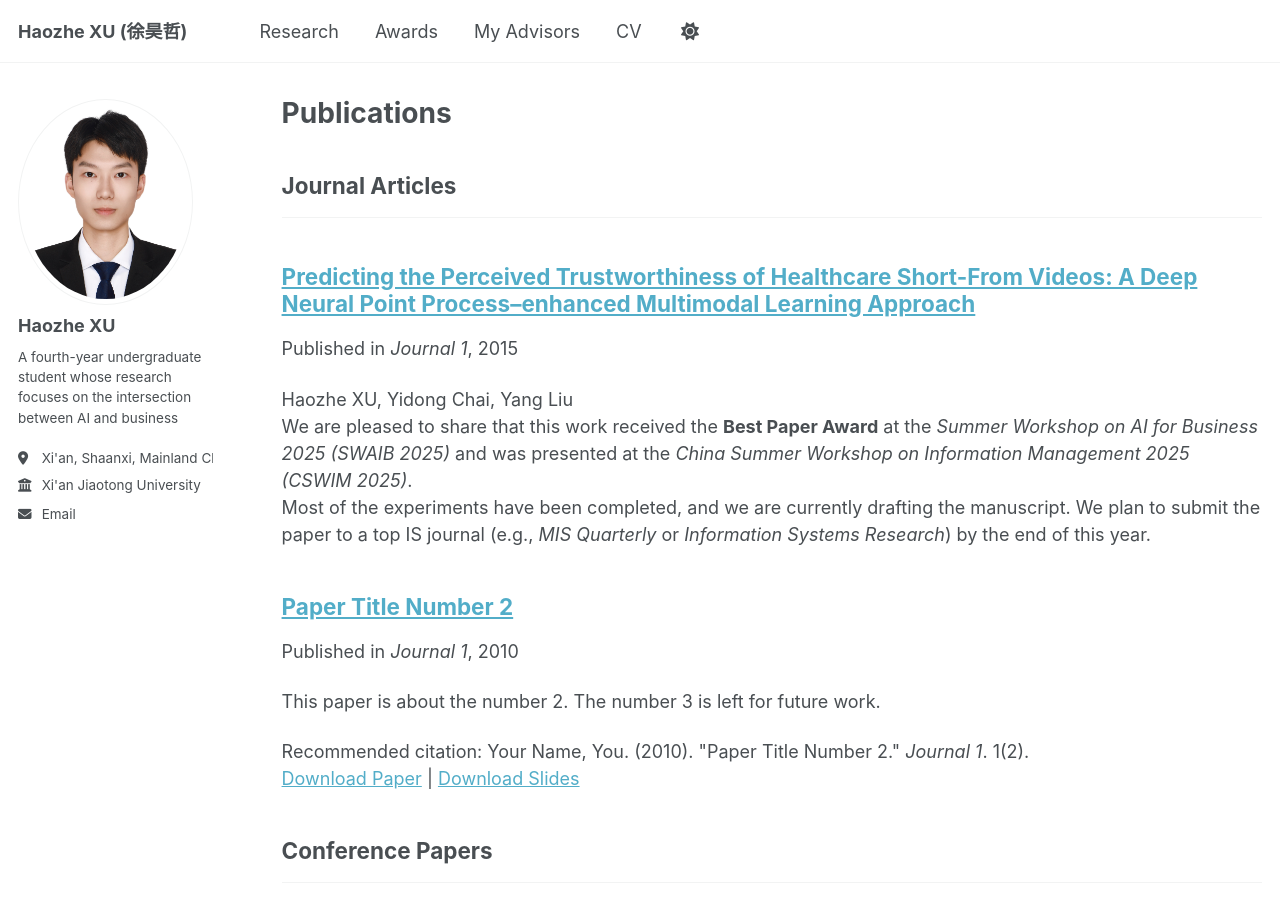
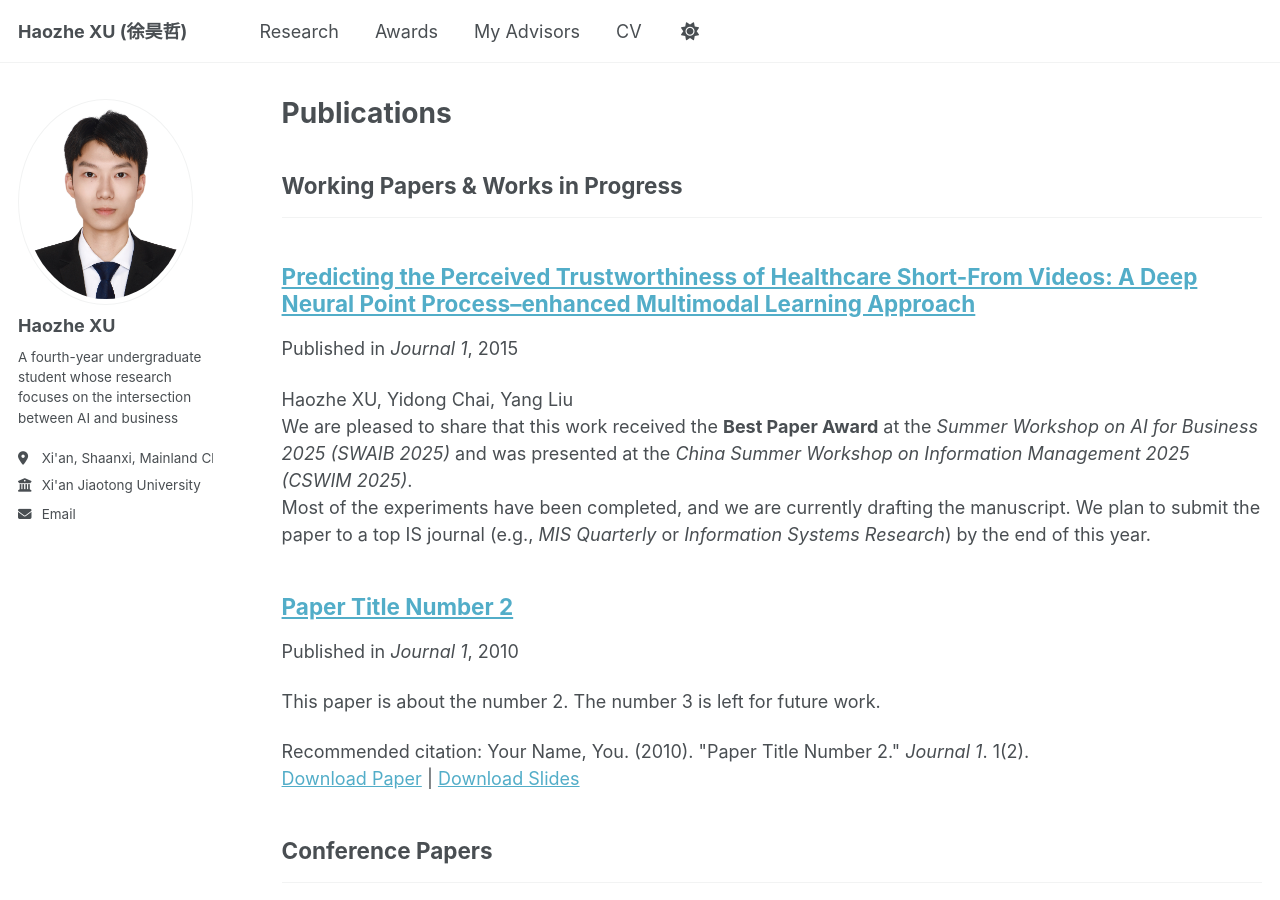
Before and after one commit to XuHaozhe0204/XuHaozhe0204.github.io, a Jekyll site: the page built from _pages/publications.html, in a window 1280 px wide and 900 px high. Built offline with Jekyll 4.4.1, drawn with Linux system fonts in a browser that asks for light colours; a script that is not in the unit is left out.

Commit message:
Update _config.yml

```diff
--- a/_config.yml
+++ b/_config.yml
@@ -37,7 +37,7 @@ publication_category:
   books:
     title: 'Books'
   manuscripts:
-    title: 'Journal Articles'
+    title: 'Working Papers & Works in Progress'
   conferences:
     title: 'Conference Papers'
 
```
